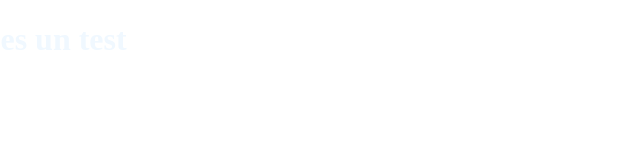
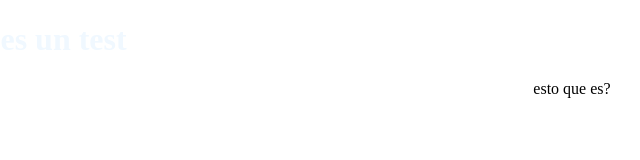
Before and after one commit to cagoga/test, a plain HTML site: page index.html in a window 1280 px wide. Shown: the full height of the page, 76-716 px from the left. Drawn offline with Linux system fonts and the light colour scheme.

Commit message:
cambios nuevos

```diff
--- a/index.css
+++ b/index.css
@@ -1,3 +1,11 @@
 h1{
     color: aliceblue;
 }
+
+body {
+    width: 100%;
+}
+
+div{
+    text-align: center;
+}
--- a/index.html
+++ b/index.html
@@ -8,5 +8,6 @@
 </head>
 <body>
     <h1>Esto es un test</h1>
+    <div>esto que es?</div>
 </body>
 </html>
```
